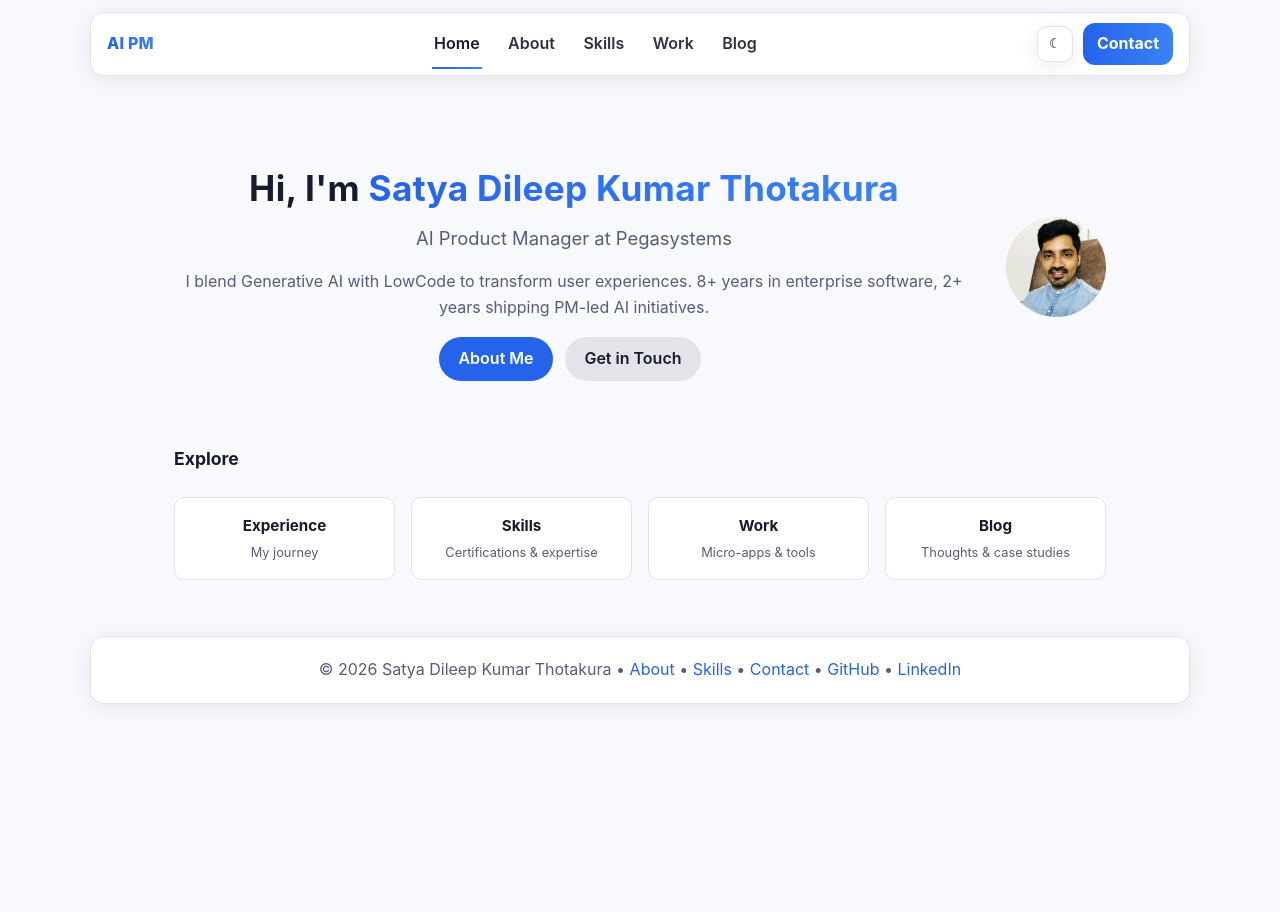
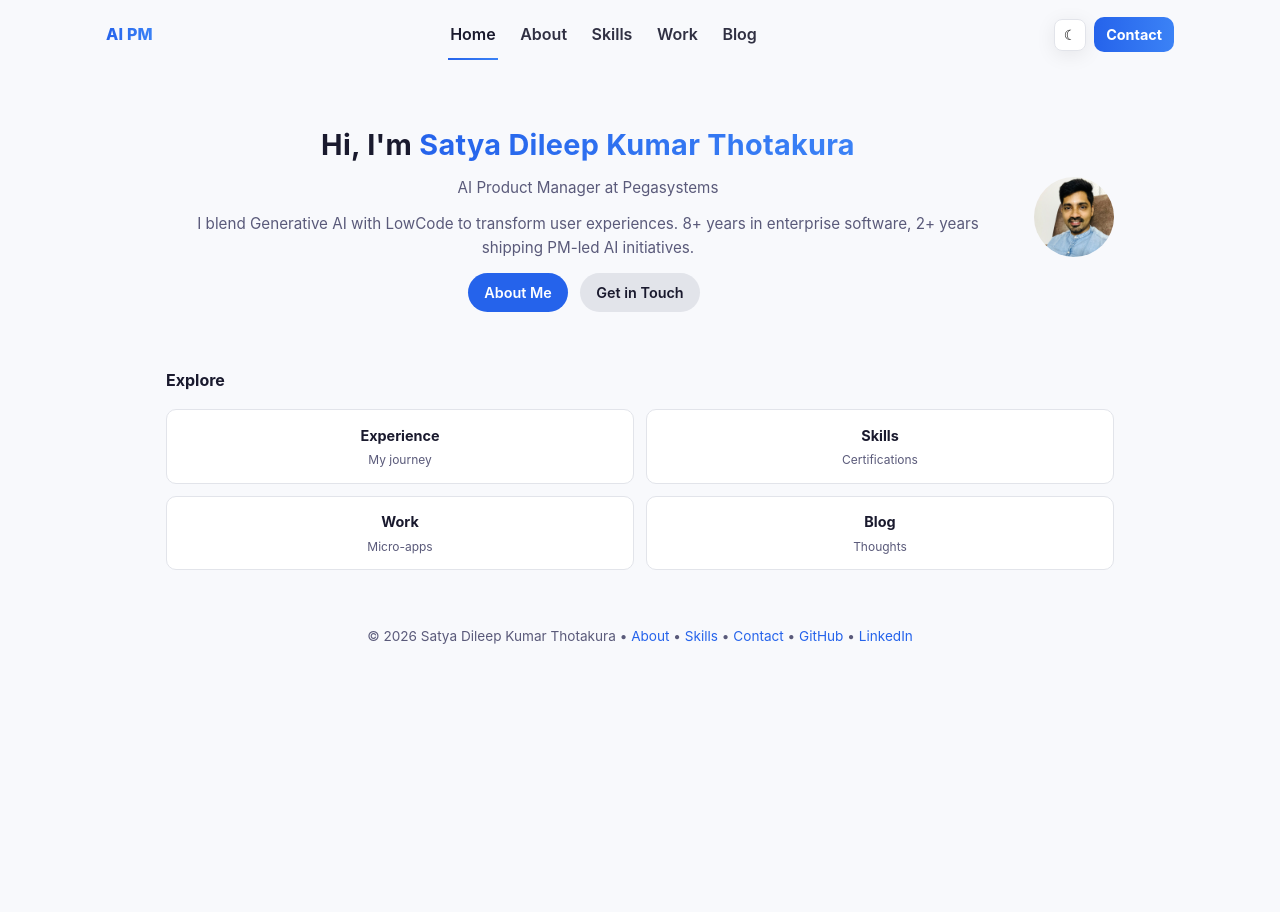
Before and after one commit to SatyaDileep/SatyaDileep.github.io, a Jekyll site: the page built from index.md, in a window 1280 px wide. Built offline with Jekyll 4.4.1, drawn with Linux system fonts in a browser that asks for light colours.

Commit message:
Optimize responsive: reduce spacing, improve mobile layout

```diff
--- a/assets/css/style.css
+++ b/assets/css/style.css
@@ -36,27 +36,13 @@ body{
 a{color:var(--primary);text-decoration:none}
 a:hover{opacity:.9}
 
-.container{max-width:980px;margin:0 auto;padding:24px}
-
-/* -------- Glass helpers -------- */
-.glass{
-  background:var(--surface);
-  backdrop-filter: blur(10px) saturate(120%);
-  -webkit-backdrop-filter: blur(10px) saturate(120%);
-  border:1px solid var(--border);
-  box-shadow:var(--shadow);
-  border-radius:var(--radius);
-}
-
-body.dark .glass{
-  background:rgba(20,24,31,0.85);
-}
+.container{max-width:980px;margin:0 auto;padding:16px}
 
 /* -------- Header / Nav -------- */
 .site-header{
   position:sticky;top:0;z-index:20;
   display:flex;align-items:center;justify-content:space-between;
-  margin:12px auto 0;max-width:1100px;padding:10px 16px;
+  margin:8px auto 0;max-width:1100px;padding:8px 16px;
 }
 .brand{
   font-weight:800;letter-spacing:.2px;
@@ -71,7 +57,7 @@ body.dark .brand{
   -webkit-background-clip:text;background-clip:text;color:transparent;
 }
 .site-nav a{
-  position:relative;display:inline-block;margin:0 10px;padding:6px 2px;
+  position:relative;display:inline-block;margin:0 8px;padding:6px 2px;
   color:var(--text);font-weight:600;opacity:.9;transition:opacity .2s ease,color .2s ease;
 }
 .site-nav a::after{
@@ -83,22 +69,24 @@ body.dark .brand{
 .site-nav a.active{opacity:1}
 
 /* Header actions */
-.actions{display:flex;align-items:center;gap:10px}
+.actions{display:flex;align-items:center;gap:8px}
 .icon-btn{
-  width:36px;height:36px;border-radius:10px;border:1px solid var(--border);
+  width:32px;height:32px;border-radius:8px;border:1px solid var(--border);
   background:var(--surface);cursor:pointer;box-shadow:var(--shadow);
+  font-size:14px;
 }
 .cta{
-  display:inline-block;padding:8px 14px;border-radius:12px;
+  display:inline-block;padding:6px 12px;border-radius:10px;
   background:linear-gradient(90deg,var(--primary),var(--accent));color:#fff;font-weight:700;
+  font-size:0.9rem;
 }
 
 /* -------- Hero & cards -------- */
 .hero{
-  margin:28px auto 0;max-width:1100px;padding:48px 24px;text-align:center;
+  margin:20px auto 0;max-width:1100px;padding:24px 16px;text-align:center;
 }
 .hero h1{
-  margin:0 0 10px;font-size:clamp(28px,6vw,46px);
+  margin:0 0 8px;font-size:clamp(24px,5vw,36px);
   letter-spacing:.3px;
 }
 .hero .primary{
@@ -113,17 +101,67 @@ body.dark .hero .primary{
   -webkit-background-clip:text;background-clip:text;color:transparent;
 }
 .grid{
-  display:grid;grid-template-columns:repeat(auto-fill,minmax(280px,1fr));
-  gap:18px;margin-top:18px;
+  display:grid;grid-template-columns:repeat(auto-fill,minmax(240px,1fr));
+  gap:14px;margin-top:14px;
 }
 .card{
-  padding:18px;border-radius:16px;border:1px solid var(--border);
+  padding:14px;border-radius:12px;border:1px solid var(--border);
   background:var(--surface);box-shadow:var(--shadow);transition:transform .2s ease, box-shadow .2s ease;
 }
-.card:hover{transform:translateY(-2px);box-shadow:0 8px 24px rgba(0,0,0,0.12)}
-.badge{display:inline-block;background:var(--primary);color:#fff;border-radius:10px;padding:.18rem .55rem;font-size:.75rem}
+.card:hover{transform:translateY(-2px);box-shadow:0 6px 16px rgba(0,0,0,0.1)}
+.badge{display:inline-block;background:var(--primary);color:#fff;border-radius:6px;padding:.15rem .45rem;font-size:.7rem}
 
 /* -------- Footer -------- */
 .site-footer{
-  max-width:1100px;margin:32px auto;padding:20px 16px;text-align:center;color:var(--muted);
+  max-width:1100px;margin:24px auto;padding:16px 16px;text-align:center;color:var(--muted);
+  font-size:0.85rem;
 }
+
+/* -------- Responsive -------- */
+@media (max-width: 768px) {
+  .site-header{
+    flex-wrap:wrap;
+    gap:8px;
+    padding:8px 12px;
+  }
+  .site-nav{
+    order:3;
+    width:100%;
+    text-align:center;
+    margin-top:4px;
+  }
+  .site-nav a{
+    margin:0 6px;
+    font-size:0.85rem;
+  }
+  .actions{
+    gap:6px;
+  }
+  .cta{
+    padding:5px 10px;
+    font-size:0.8rem;
+  }
+  .icon-btn{
+    width:28px;
+    height:28px;
+    font-size:12px;
+  }
+  .hero{
+    padding:16px 12px;
+  }
+  .container{
+    padding:12px;
+  }
+  .grid{
+    grid-template-columns:1fr;
+  }
+  .site-footer{
+    margin:16px auto;
+    padding:12px;
+  }
+}
+
+@media (max-width: 480px) {
+  .brand{font-size:1.1rem;}
+  .site-nav a{margin:0 4px;font-size:0.8rem;}
+}
--- a/index.md
+++ b/index.md
@@ -4,21 +4,23 @@ title: Home
 ---
 
 <style>
-.hero { padding: 2rem 0; }
-.hero h1 { margin: 0 0 0.5rem 0; font-size: 2.2rem; }
+.hero { padding: 1.5rem 0; }
+.hero h1 { margin: 0 0 0.5rem 0; font-size: 1.8rem; }
 .primary { color: var(--primary); font-weight: 700; }
-.subtitle { font-size: 1.15rem; color: var(--muted); margin-bottom: 1rem; }
-.hero p { color: var(--muted); margin: 0 0 1rem 0; }
+.subtitle { font-size: 1rem; color: var(--muted); margin-bottom: 0.75rem; }
+.hero p { color: var(--muted); margin: 0 0 0.75rem 0; font-size: 0.95rem; }
 
 a.btn {
   display: inline-block;
   background: var(--primary);
   color: #fff;
-  padding: 0.6rem 1.2rem;
+  padding: 0.5rem 1rem;
   border-radius: 999px;
   text-decoration: none;
   font-weight: 600;
   margin-right: 0.5rem;
+  margin-bottom: 0.5rem;
+  font-size: 0.9rem;
 }
 a.btn:hover { opacity: 0.9; }
 a.btn.secondary {
@@ -26,17 +28,15 @@ a.btn.secondary {
   color: var(--text);
 }
 
-.hero-flex { display: flex; gap: 2rem; align-items: center; flex-wrap: wrap; }
-.hero-text { flex: 1; min-width: 280px; }
-.hero-avatar { flex: 0 0 100px; }
-.avatar { width: 100px; height: 100px; border-radius: 50%; object-fit: cover; }
+.hero-flex { display: flex; gap: 1.5rem; align-items: center; flex-wrap: wrap; }
+.hero-text { flex: 1; min-width: 200px; }
+.hero-avatar { flex: 0 0 80px; }
+.avatar { width: 80px; height: 80px; border-radius: 50%; object-fit: cover; }
 
-.section-title { font-size: 1.1rem; margin: 2rem 0 1rem 0; }
-.quick-links { display: flex; gap: 1rem; flex-wrap: wrap; margin-top: 1.5rem; }
+.section-title { font-size: 1rem; margin: 1.5rem 0 0.75rem 0; }
+.quick-links { display: grid; grid-template-columns: repeat(2, 1fr); gap: 0.75rem; margin-top: 1rem; }
 .quick-link-card {
-  flex: 1;
-  min-width: 140px;
-  padding: 1rem;
+  padding: 0.85rem;
   background: var(--surface);
   border: 1px solid var(--border);
   border-radius: 10px;
@@ -44,8 +44,17 @@ a.btn.secondary {
   text-align: center;
 }
 .quick-link-card:hover { border-color: var(--primary); }
-.quick-link-card h3 { margin: 0 0 0.25rem 0; font-size: 0.95rem; color: var(--text); }
-.quick-link-card p { margin: 0; font-size: 0.8rem; color: var(--muted); }
+.quick-link-card h3 { margin: 0 0 0.2rem 0; font-size: 0.9rem; color: var(--text); }
+.quick-link-card p { margin: 0; font-size: 0.75rem; color: var(--muted); }
+
+@media (max-width: 480px) {
+  .hero { padding: 1rem 0; }
+  .hero h1 { font-size: 1.5rem; }
+  .hero-flex { flex-direction: column; text-align: center; gap: 1rem; }
+  .hero-avatar { flex: 0 0 70px; }
+  .avatar { width: 70px; height: 70px; }
+  .quick-links { grid-template-columns: 1fr 1fr; gap: 0.5rem; }
+}
 </style>
 
 <section class="hero">
@@ -74,15 +83,15 @@ a.btn.secondary {
     </a>
     <a href="{{ '/skills' | relative_url }}" class="quick-link-card">
       <h3>Skills</h3>
-      <p>Certifications & expertise</p>
+      <p>Certifications</p>
     </a>
     <a href="{{ '/micro-apps' | relative_url }}" class="quick-link-card">
       <h3>Work</h3>
-      <p>Micro-apps & tools</p>
+      <p>Micro-apps</p>
     </a>
     <a href="{{ '/blog' | relative_url }}" class="quick-link-card">
       <h3>Blog</h3>
-      <p>Thoughts & case studies</p>
+      <p>Thoughts</p>
     </a>
   </div>
 </section>
```
Also changed, not shown: blog.md (+29 -12 lines).
